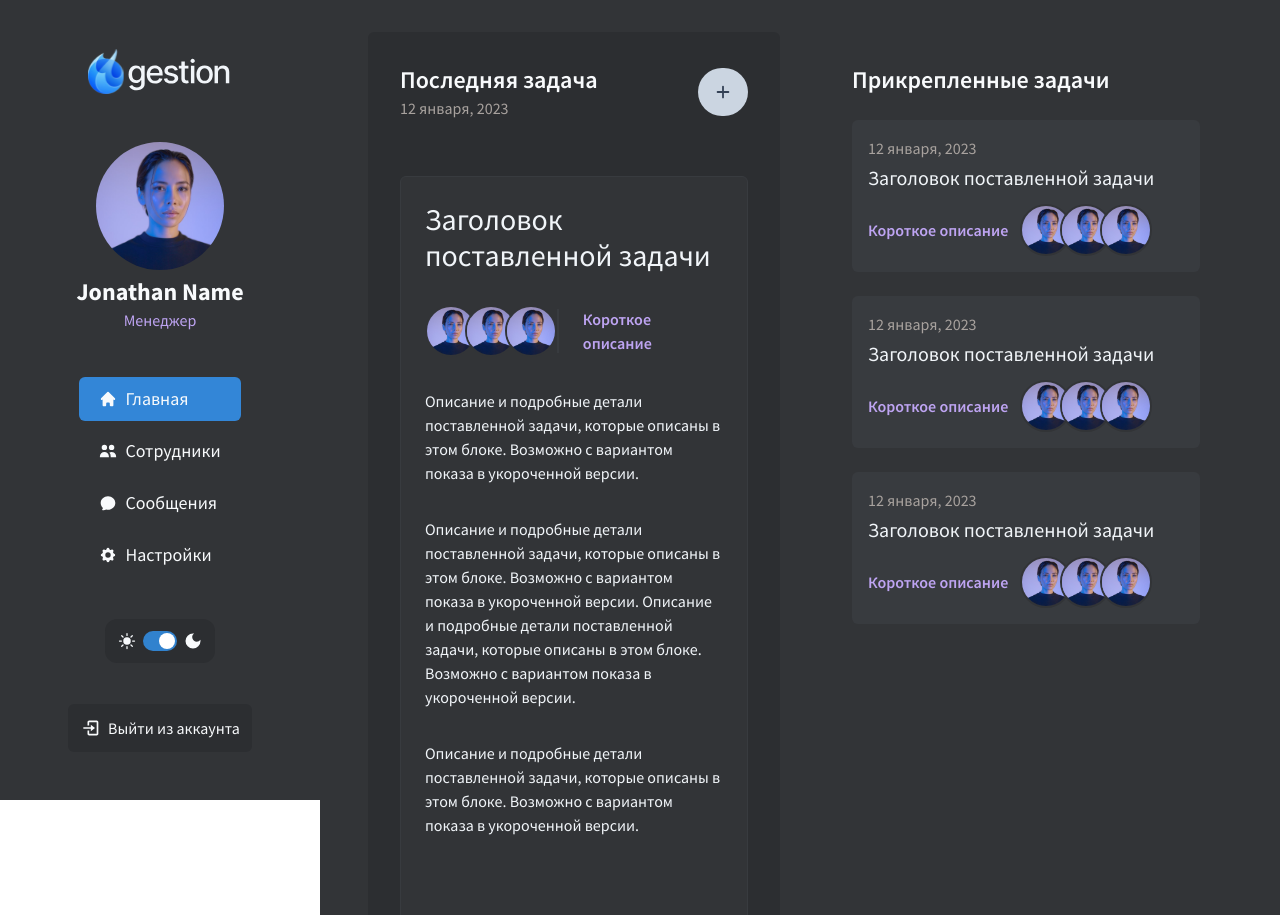
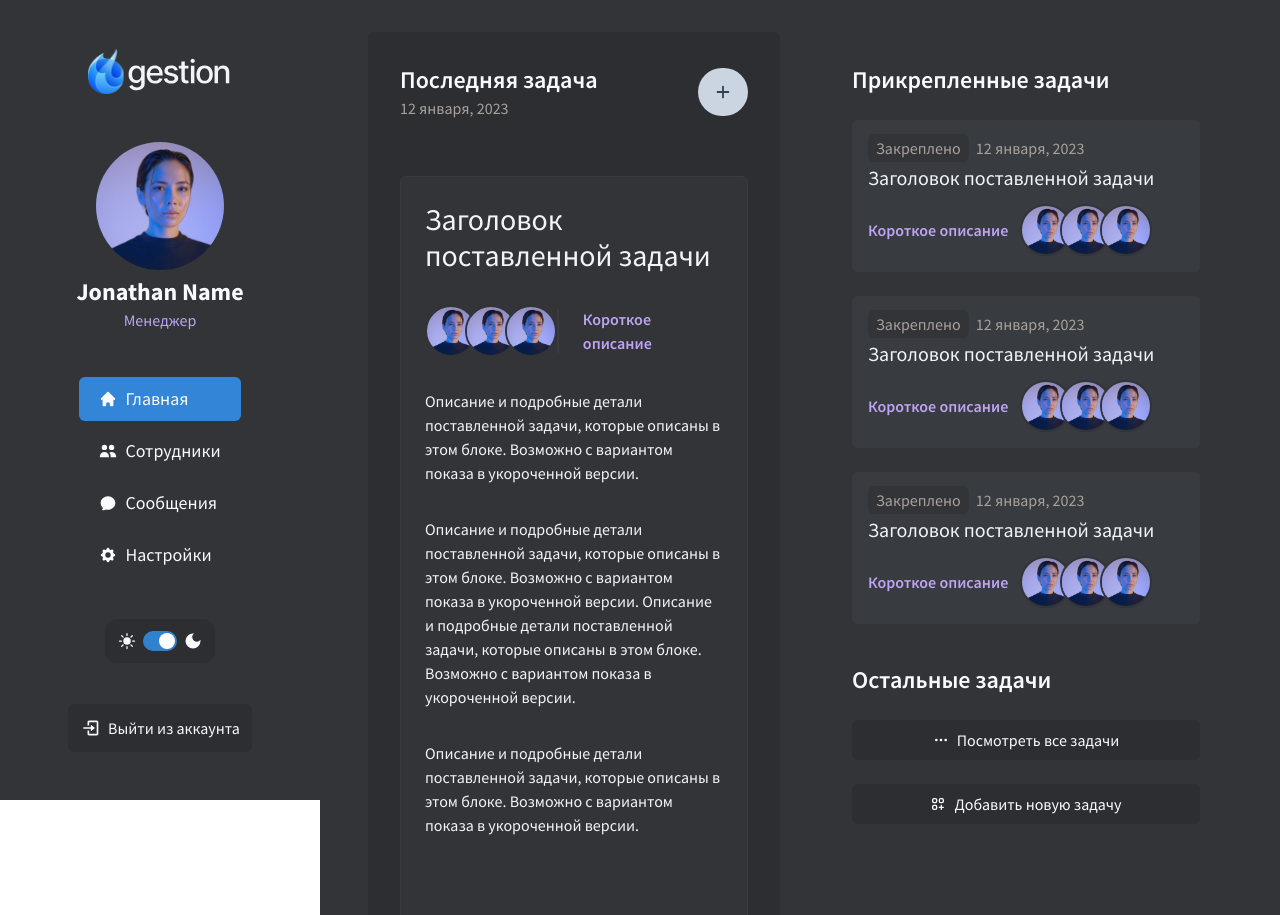
Before and after one commit to shtramvasov/gestion-cms, a React (Vite) app: page / in a window 1280 px wide. Shown: the top 915 px of the page. Built offline with nearby package versions, Linux system fonts and the light colour scheme.

Commit message:
DashboardPage protoryping and TasksManager component added

```diff
--- a/src/pages/DashboardPage/PinnedSection/PinnedSection.module.scss
+++ b/src/pages/DashboardPage/PinnedSection/PinnedSection.module.scss
@@ -1,3 +1,3 @@
 .container {
-  @apply flex flex-col gap-6 dark:bg-gest-slate-700 lg:w-1/2 p-6 lg:p-8
+	@apply flex flex-col gap-6 dark:bg-gest-slate-700 lg:w-1/2 p-6 lg:p-8;
 }
--- a/src/pages/DashboardPage/PinnedSection/PinnedSection.tsx
+++ b/src/pages/DashboardPage/PinnedSection/PinnedSection.tsx
@@ -2,14 +2,16 @@ import { FC } from 'react'
 import Heading from '@components/Heading/Heading'
 import TaskItem from '@pages/DashboardPage/TaskItem/TaskItem'
 import styles from './PinnedSection.module.scss'
+import TasksManager from '@pages/TasksManager/TasksManager'
 
 const PinnedSection: FC = () => {
 	return (
 		<section className={styles.container}>
 			<Heading text='Прикрепленные задачи' />
-			<TaskItem pinned/>
-			<TaskItem pinned/>
-			<TaskItem pinned/>
+			<TaskItem pinned />
+			<TaskItem pinned />
+			<TaskItem pinned />
+			<TasksManager />
 		</section>
 	)
 }
--- a/src/pages/DashboardPage/TaskItem/TaskItem.module.scss
+++ b/src/pages/DashboardPage/TaskItem/TaskItem.module.scss
@@ -18,6 +18,10 @@ text-gray-800 dark:text-slate-100
 
 	.date {
 		@apply text-gray-500 dark:text-stone-400;
+
+		span {
+			@apply py-1 px-2 rounded-md mr-1 bg-slate-300 dark:bg-gest-slate-700;
+		}
 	}
 }
 
@@ -47,8 +51,8 @@ text-gray-800 dark:text-slate-100
 	p {
 		@apply text-slate-400 dark:text-stone-400 text-sm;
 
-    span {
-      @apply font-semibold text-gest-accent-blue-400 dark:text-gest-accent-indigo
-    }
+		span {
+			@apply font-semibold text-gest-accent-blue-400 dark:text-gest-accent-indigo;
+		}
 	}
 }
--- a/src/pages/DashboardPage/TaskItem/TaskItem.tsx
+++ b/src/pages/DashboardPage/TaskItem/TaskItem.tsx
@@ -10,7 +10,11 @@ interface ITask {
 const TaskItem: FC<ITask> = ({ pinned }) => {
 	return (
 		<div className={classnames(styles.container, { [styles.pinned]: pinned })}>
-			{pinned ? <p className={styles.date}>12 января, 2023</p> : null}
+			{pinned ? (
+				<p className={styles.date}>
+					<span>Закреплено</span> 12 января, 2023
+				</p>
+			) : null}
 			<h2>Заголовок поставленной задачи</h2>
 			<div className={classnames(styles.team, { [styles.pinned]: pinned })}>
 				<div className='flex gap-1 -space-x-4'>
--- /dev/null
+++ b/src/pages/TasksManager/TasksManager.module.scss
@@ -0,0 +1,3 @@
+.container {
+	@apply flex flex-col gap-6 pt-4;
+}
--- /dev/null
+++ b/src/pages/TasksManager/TasksManager.tsx
@@ -0,0 +1,21 @@
+import { FC } from 'react'
+import Heading from '@components/Heading/Heading'
+import UIButton from '@components/UI/UIButton/UIButton'
+import styles from './TasksManager.module.scss'
+import { HiOutlineDotsHorizontal, HiOutlineViewGridAdd } from 'react-icons/hi'
+
+const TasksManager: FC = () => {
+	return (
+		<div className={styles.container}>
+			<Heading text='Остальные задачи' />
+			<UIButton className='justify-center bg-slate-300'>
+				<HiOutlineDotsHorizontal /> Посмотреть все задачи
+			</UIButton>
+			<UIButton className='justify-center bg-slate-300'>
+				<HiOutlineViewGridAdd /> Добавить новую задачу
+			</UIButton>
+		</div>
+	)
+}
+
+export default TasksManager
```
